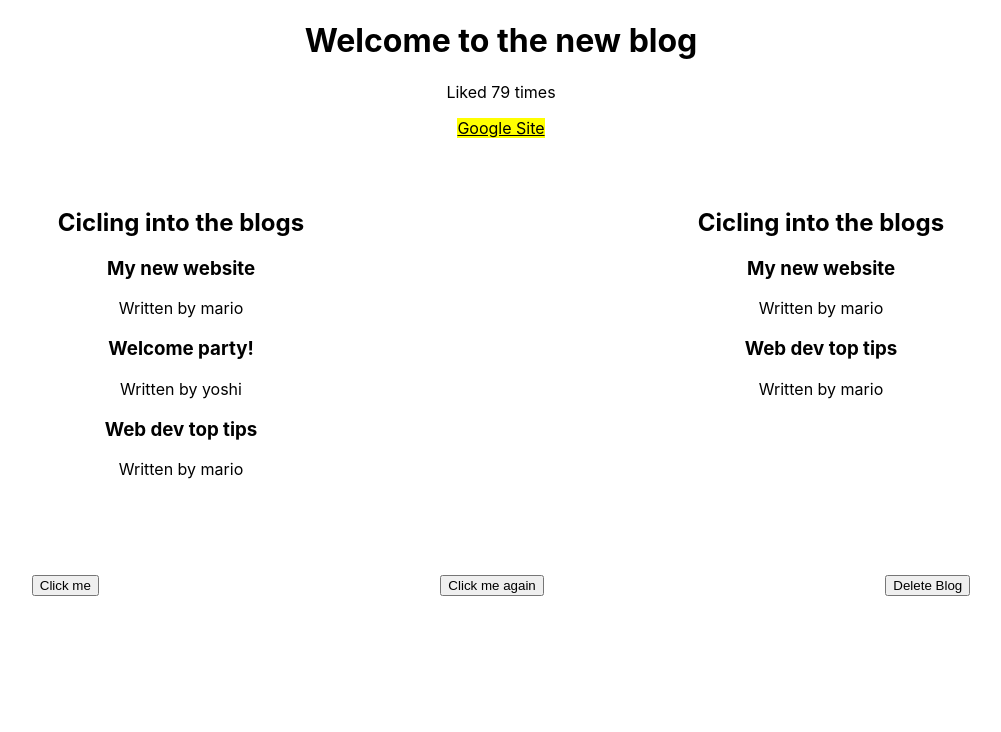
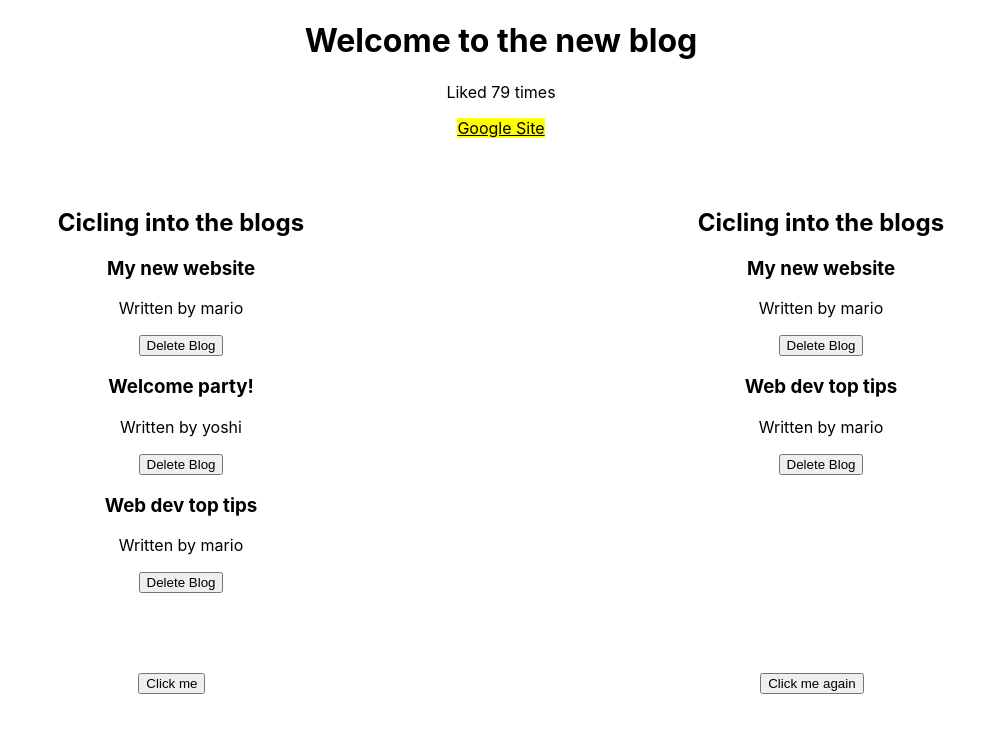
Before and after one commit to romina-trazzi/react-js, a React (Create React App) app: page / in a window 1280 px wide. Shown: the top 732 px of the page, without its empty margins (139-1140 px from the left). Built offline with nearby package versions, Linux system fonts and the light colour scheme.

Commit message:
Aggiunta una funzione come props
deleteBlog

```diff
--- a/src/App.js
+++ b/src/App.js
@@ -1,4 +1,4 @@
-import { useState } from 'react';
+import { useState, useEffect} from 'react';
 import './App.css';
 import './blogList';
 import BlogList from './blogList';
@@ -32,6 +32,16 @@ function App() {
     setName(oldName);
   }
 
+  const deleteBlog = (id) => {
+    const newBlog = blogs.filter( (blog => blog.id !== id));
+    setBlog(newBlog);
+  }
+
+
+  // UseEffect
+
+
+
 
   return (
 
@@ -47,13 +57,13 @@ function App() {
 
           <div class="first_list" style= {{ width:"50%" }}>
 
-            <BlogList blogs={ blogs }> </BlogList>
+            <BlogList blogs= { blogs } deleteBlog= { deleteBlog }> </BlogList>
 
           </div>
 
           <div class="second_list" style= {{ width:"50%" }}>
 
-            <BlogList blogs={ blogs.filter ( (blog) => blog.author === "mario" ) }> </BlogList>
+            <BlogList blogs= { blogs.filter ( (blog) => blog.author === "mario" ) }> </BlogList>
 
           </div>
 
@@ -72,7 +82,7 @@ function App() {
 
           <button onClick = { () => { handleClickAgain('') }} > Click me again </button>
 
-          <button> Delete Blog </button>
+
 
           {/* condizione ? true : false */}
           {/* { name === "" ? null : <p> Old name { name } </p> } */}
--- a/src/blogList.js
+++ b/src/blogList.js
@@ -1,9 +1,5 @@
-const BlogList = (props) => {
+const BlogList = ({blogs, deleteBlog}) => {
 
-    // Importiamo dal componente padre APP la lista dei blog
-    const blogs = props.blogs;
-
-    console.log(blogs);
 
     return (
 
@@ -13,11 +9,12 @@ const BlogList = (props) => {
 
             {/* Creiamo il template ciclando nell'array dei blogs */}
 
-            { blogs.map((blog) => (
+            {blogs.map((blog) => (
 
                 <div key={blog.id}>
                     <h3> {blog.title} </h3>
                     <p> Written by {blog.author} </p>
+                    <button onClick = { () => deleteBlog(blog.id) }> Delete Blog </button>
                 </div>
 
             ))}
```
